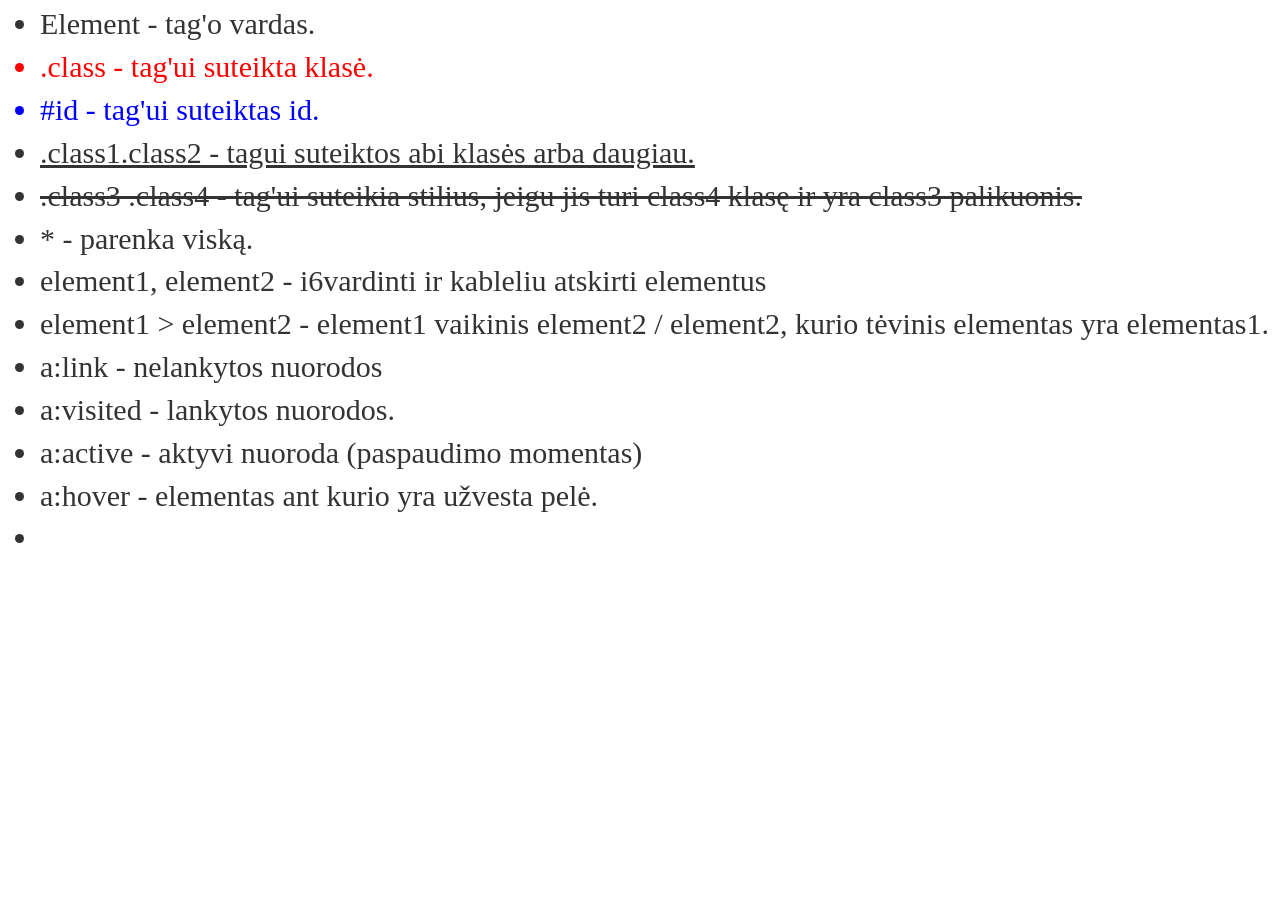
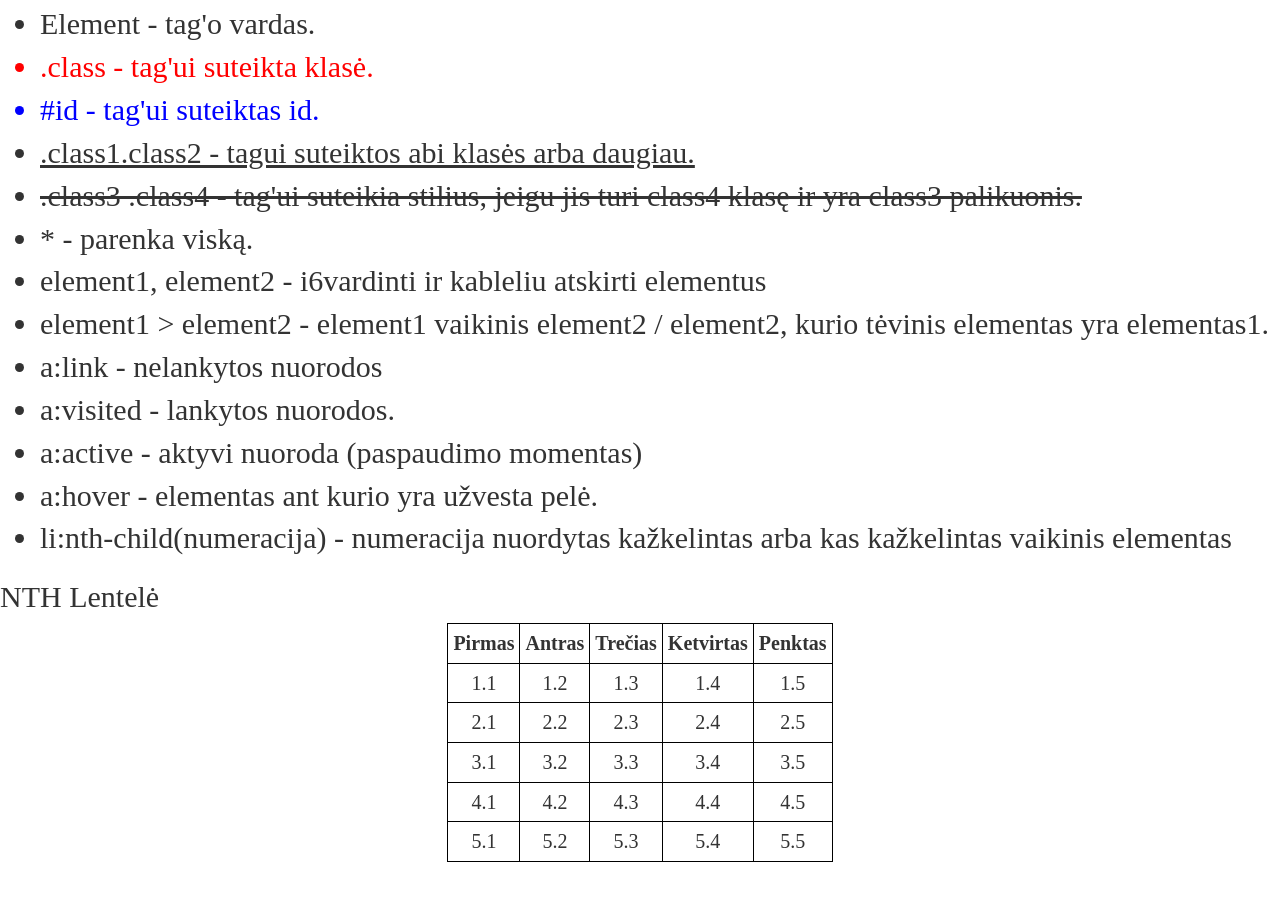
Before and after one commit to Gtpmlvl/HTML-ir-CSS, a plain HTML site: page 5 paskaita - 09.16-Selectors/index.html in a window 1280 px wide. Shown: the part 1517-2417 px from the top of the page. Before the commit the page ends 2087 px from the top, so only its background shows below. Drawn offline with nearby package versions, Linux system fonts and the light colour scheme.

Commit message:
modified

```diff
--- a/5 paskaita - 09.16-Selectors/index.html
+++ b/5 paskaita - 09.16-Selectors/index.html
@@ -151,8 +151,65 @@
         <li>a:visited - lankytos nuorodos.</li>
         <li>a:active - aktyvi nuoroda (paspaudimo momentas)</li>
         <li>a:hover - elementas ant kurio yra užvesta pelė.</li>
-        <li></li>
+        <li>
+          li:nth-child(numeracija) - numeracija nuordytas kažkelintas arba kas
+          kažkelintas vaikinis elementas
+        </li>
       </ul>
+
+      <div class="nth_lentele">
+        <h1>NTH Lentelė</h1>
+        <table>
+          <thead>
+            <tr>
+              <th>Pirmas</th>
+              <th>Antras</th>
+              <th>Trečias</th>
+              <th>Ketvirtas</th>
+              <th>Penktas</th>
+            </tr>
+          </thead>
+          <tbody>
+            <tr>
+              <td>1.1</td>
+              <td>1.2</td>
+              <td>1.3</td>
+              <td>1.4</td>
+              <td>1.5</td>
+            </tr>
+            <tr>
+              <td>2.1</td>
+              <td>2.2</td>
+              <td>2.3</td>
+              <td>2.4</td>
+              <td>2.5</td>
+            </tr>
+
+            <tr>
+              <td>3.1</td>
+              <td>3.2</td>
+              <td>3.3</td>
+              <td>3.4</td>
+              <td>3.5</td>
+            </tr>
+            <tr>
+              <td>4.1</td>
+              <td>4.2</td>
+              <td>4.3</td>
+              <td>4.4</td>
+              <td>4.5</td>
+            </tr>
+
+            <tr>
+              <td>5.1</td>
+              <td>5.2</td>
+              <td>5.3</td>
+              <td>5.4</td>
+              <td>5.5</td>
+            </tr>
+          </tbody>
+        </table>
+      </div>
     </section>
     <!--CSS selectors-->
   </body>
--- a/5 paskaita - 09.16-Selectors/styles.css
+++ b/5 paskaita - 09.16-Selectors/styles.css
@@ -48,3 +48,67 @@ li:hover {
   background-color: azure;
   color: orange;
 }
+
+.nth_lentele > table {
+  border-collapse: collapse;
+  border: 1px solid black;
+  margin: 0 auto 50px;
+  overflow: hidden;
+}
+
+.nth_lentele th,
+.nth_lentele td {
+  border: 1px solid black;
+  font-size: 20px;
+  padding: 5px;
+  text-align: center;
+}
+
+/*  .nth_lentele tbody > tr:nth-child(2n + 1) {
+  color: red;
+  background-color: aqua;
+}
+.nth_lentele tbody > tr:nth-child(2n) {
+  color: red;
+  background-color: rgb(251, 255, 0);
+} */
+
+/* .nth_lentele tbody > tr:nth-child(1n + 3) {
+  color: red;
+  background-color: rgb(251, 255, 0);
+} */
+
+/* .nth_lentele tbody > tr:hover {
+  background-color: antiquewhite;
+} */
+
+/* 2n - even - nelyginiai */
+/* 2n+1 -odd - nelyginiai */
+/* Stulpelių žymėjimas:
+Position
+width-height
+background-color
+z-index */
+.nth_lentele th {
+  background-color: white;
+}
+
+tr:hover {
+  background-color: burlywood;
+}
+
+td,
+th {
+  position: relative;
+}
+
+td:hover::after {
+  background-color: burlywood;
+  content: "";
+  position: absolute;
+  height: 10000px;
+  left: 0;
+  top: -5000px;
+  width: 100%;
+  z-index: -1;
+}
```
Also changed, not shown: 6 paskaita -09.19 Flex/index.html (added, +11 -0 lines), 6 paskaita -09.19 Flex/style.css (added).
